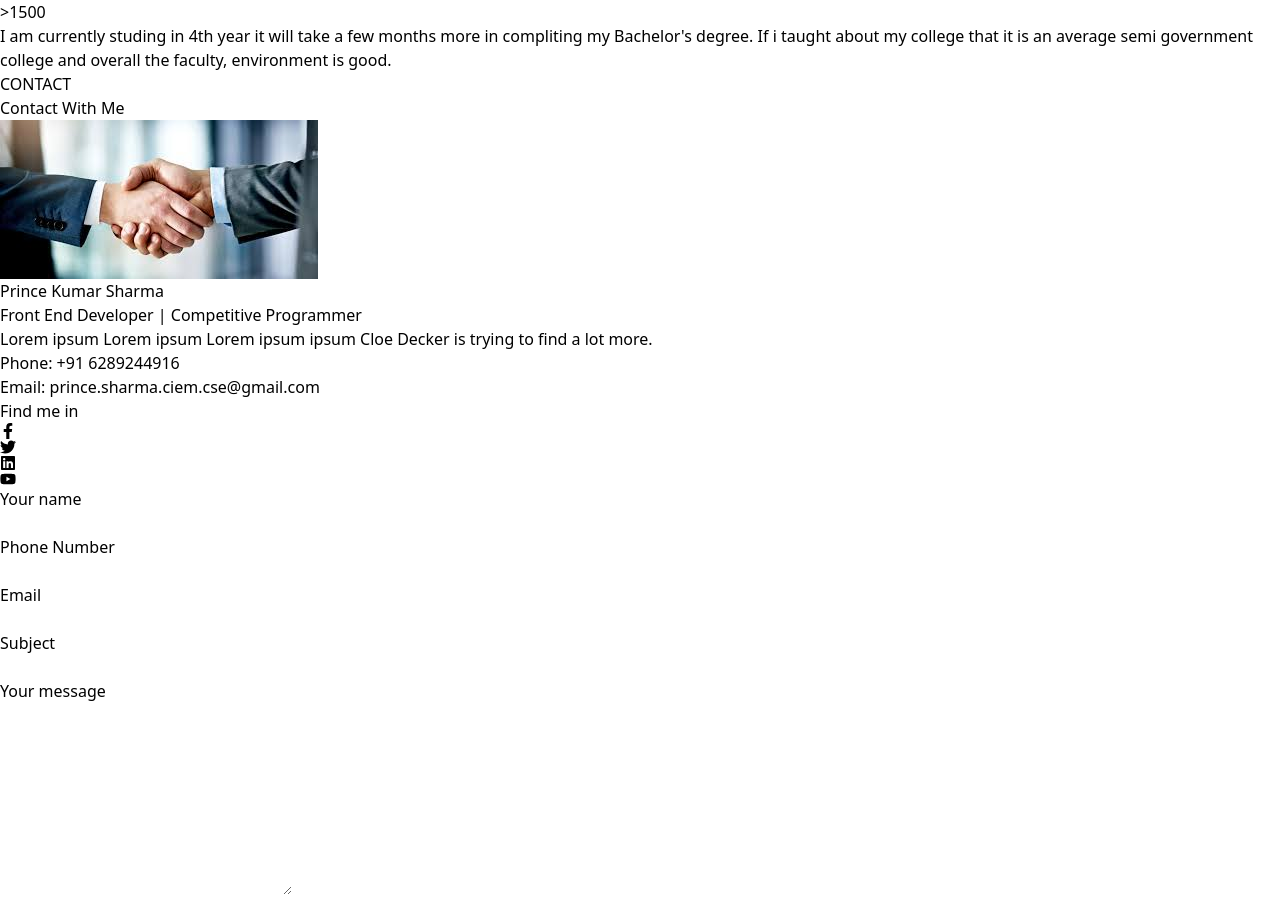
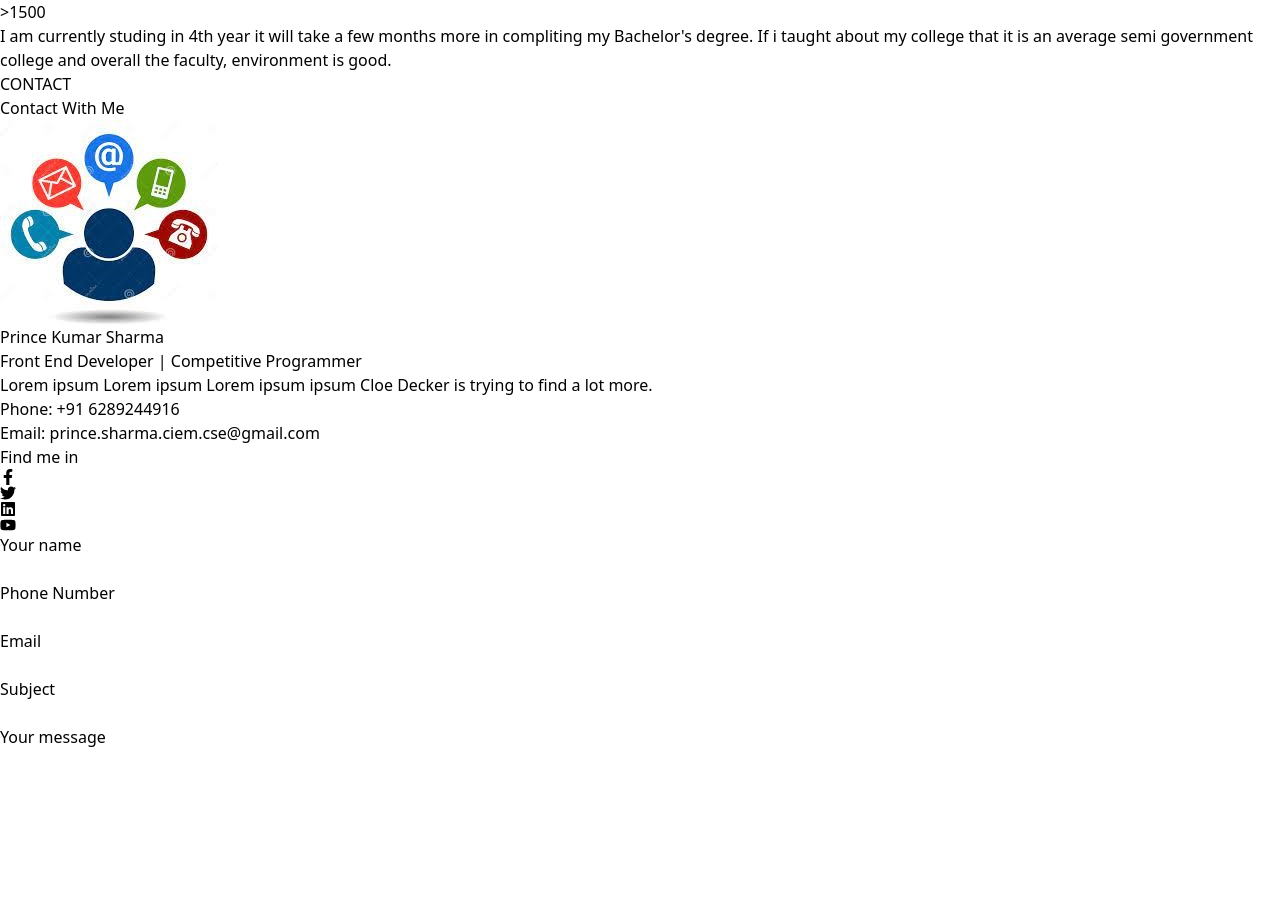
Before and after one commit to prince916/MyPortfolio, a React (Create React App) app: page / in a window 1280 px wide. Shown: the part 5706-6611 px from the top of the page. Built offline with nearby package versions, Linux system fonts and the light colour scheme; the HTML template or start-up script is replaced by a standard one.

Commit message:
updateall

```diff
--- a/src/assets/index.js
+++ b/src/assets/index.js
@@ -7,7 +7,7 @@ import Ecommerce from "./images/projects/Ecommerce.jpeg";
 import Mypic2 from "./images/testimonial/Mypic2.png";
 import Mypic3 from "./images/testimonial/Mypic3.png";
 import Myself from "./images/testimonial/Myself.png";
-import ContactMe from "./images/contact/ContactMe.jpg";
+import pjs1 from "./images/contact/pjs1.jpeg";
 import project2 from "./images/projects/project2.png";
 import project3 from "./images/projects/project3.png";
 import itzme from "./images/testimonial/itzme.png";
@@ -19,7 +19,7 @@ export {
     Myself,
     Mypic2,
     Mypic3,
-    ContactMe,
+    pjs1,
     project2,
     project3,
     itzme,
--- a/src/components/banner/RightBanner.js
+++ b/src/components/banner/RightBanner.js
@@ -5,7 +5,7 @@ const RightBanner = () => {
   return (
     <div className="w-full lgl:w-1/2 flex justify-center items-center relative">
       <img
-        className="w-[370px] h-[400px] lgl:w-[600px] lgl:h-[580px] z-10"
+        className="w-[400px] h-[380px] lgl:w-[600px] lgl:h-[580px] z-10"
         src={withoutBG}
         alt="MypicImage"
       />
--- a/src/components/contact/ContactLeft.js
+++ b/src/components/contact/ContactLeft.js
@@ -1,5 +1,5 @@
 import React from "react";
-import { ContactMe } from "../../assets/index";
+import { pjs1 } from "../../assets/index";
 import { FaFacebookF, FaLinkedin, FaTwitter, FaYoutube } from "react-icons/fa";
 
 const ContactLeft = () => {
@@ -9,8 +9,8 @@ const ContactLeft = () => {
             flex flex-col gap-8 p-4 lgl:p-8 rounded-lg shadow-shadowOne"
     >
       <img
-        className="w-full h-64 object-cover rounded-lg mb-2"
-        src={ContactMe}
+        className="w-full h-64 object-fill rounded-lg mb-2"
+        src={pjs1}
         alt="ContactMe"
       />
       <div className="flex flex-col gap-3">
```
Also changed, not shown: src/assets/images/contact/pjs1.jpeg (added).
